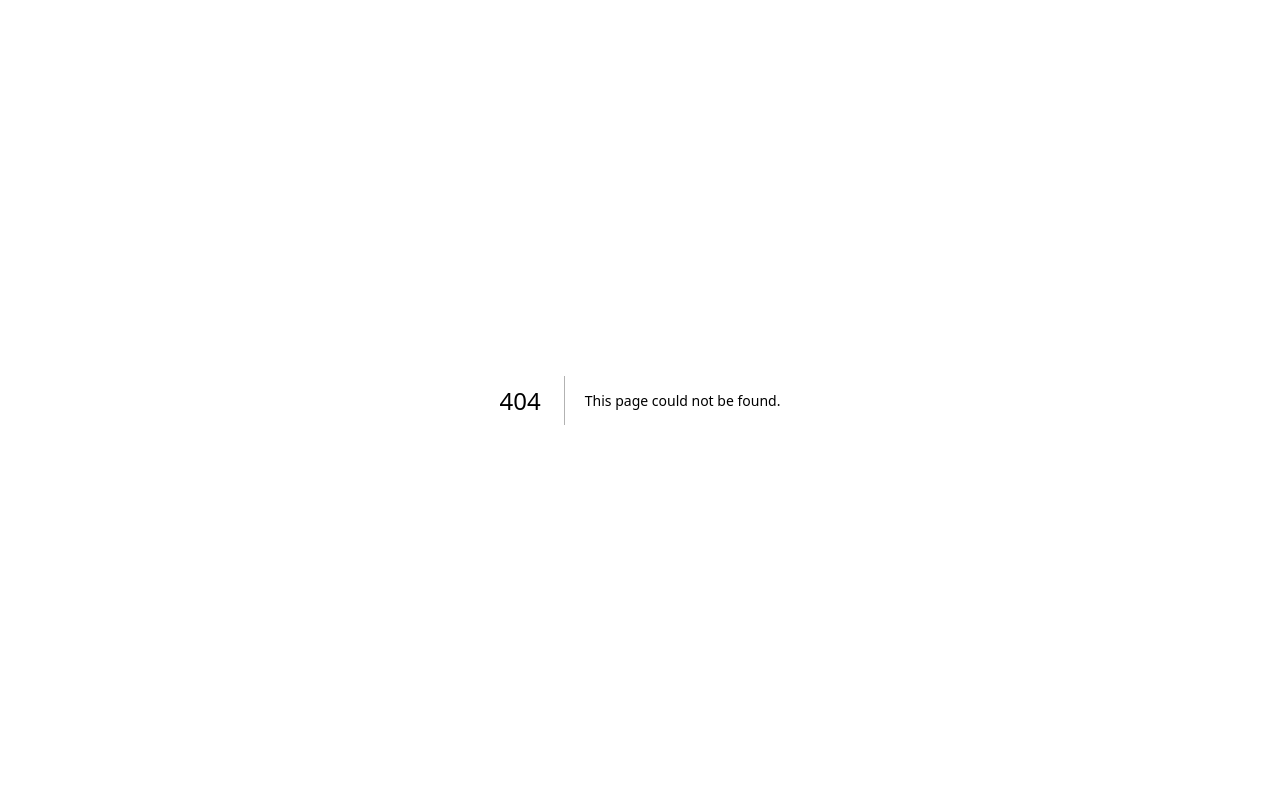
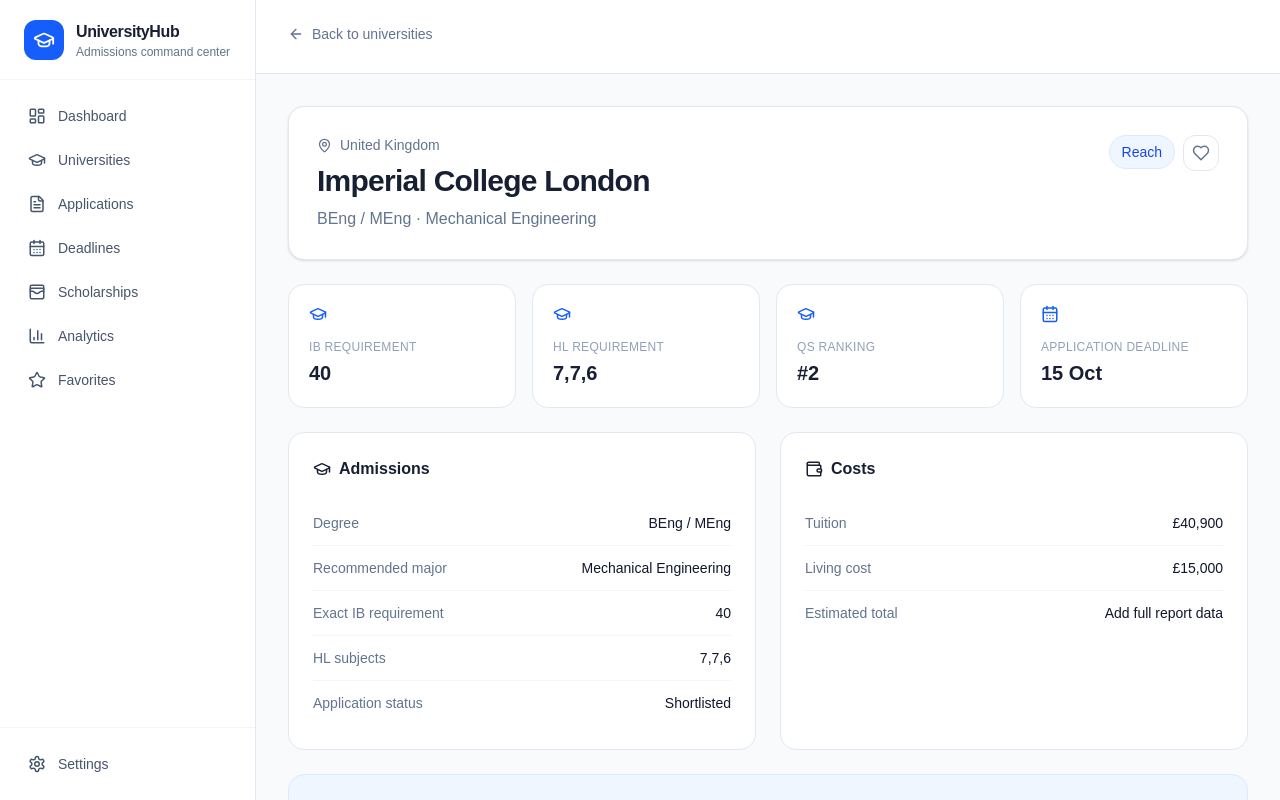
Before and after one commit to swiftpear1o1/UniversityHub101, a Next.js app: page /universities/imperial in a window 1280 px wide. Before the commit this address had no page. Shown: the top 800 px of the page. Built offline with nearby package versions, Linux system fonts and the light colour scheme.

Commit message:
feat: add editable-ready university profile view

```diff
--- /dev/null
+++ b/app/universities/[id]/page.tsx
@@ -0,0 +1,23 @@
+import Link from "next/link";
+import { ArrowLeft, CalendarDays, ExternalLink, GraduationCap, Heart, MapPin, Wallet } from "lucide-react";
+import { Sidebar } from "@/components/Sidebar";
+import { universities } from "@/lib/universities";
+
+export default async function UniversityProfile({ params }: { params: Promise<{ id: string }> }) {
+  const { id } = await params;
+  const university = universities.find((u) => u.id === id);
+  if (!university) return <div className="p-10">University not found.</div>;
+
+  return <div className="min-h-screen bg-slate-50"><Sidebar/><main className="ml-64 min-h-screen">
+    <header className="border-b border-slate-200 bg-white px-8 py-6"><Link href="/universities" className="inline-flex items-center gap-2 text-sm font-medium text-slate-500 hover:text-slate-900"><ArrowLeft size={16}/> Back to universities</Link></header>
+    <div className="space-y-6 p-8">
+      <section className="rounded-2xl border border-slate-200 bg-white p-7 shadow-sm"><div className="flex flex-col justify-between gap-5 md:flex-row"><div><div className="flex items-center gap-2 text-sm text-slate-500"><MapPin size={15}/>{university.country}</div><h1 className="mt-2 text-3xl font-semibold tracking-tight">{university.name}</h1><p className="mt-2 text-slate-500">{university.degree} · {university.major}</p></div><div className="flex items-start gap-2"><span className="rounded-full border border-blue-100 bg-blue-50 px-3 py-1.5 text-sm font-medium text-blue-700">{university.classification}</span><button className="rounded-xl border border-slate-200 p-2 text-slate-500 hover:bg-slate-50"><Heart size={18}/></button></div></div></section>
+      <section className="grid gap-4 md:grid-cols-2 xl:grid-cols-4">{[
+        ["IB requirement", university.ib, GraduationCap], ["HL requirement", university.hl, GraduationCap], ["QS ranking", `#${university.qs}`, GraduationCap], ["Application deadline", university.deadline, CalendarDays]
+      ].map(([label,value,Icon]) => <div key={label as string} className="rounded-2xl border border-slate-200 bg-white p-5"><Icon size={18} className="text-blue-600"/><p className="mt-4 text-xs font-medium uppercase tracking-wide text-slate-400">{label as string}</p><p className="mt-1 text-xl font-semibold">{value as string}</p></div>)}</section>
+      <section className="grid gap-6 lg:grid-cols-2"><Info title="Admissions" icon={<GraduationCap size={18}/>} rows={[["Degree",university.degree],["Recommended major",university.major],["Exact IB requirement",university.ib],["HL subjects",university.hl],["Application status",university.status]]}/><Info title="Costs" icon={<Wallet size={18}/>} rows={[["Tuition",university.tuition],["Living cost",university.living],["Estimated total","Add full report data"]]}/></section>
+      <section className="rounded-2xl border border-blue-100 bg-blue-50 p-6"><h2 className="font-semibold">Full admissions record</h2><p className="mt-2 max-w-3xl text-sm leading-6 text-slate-600">This profile is designed to hold the complete admissions record: requirements, subject prerequisites, English requirements, scholarships, costs, research, internships, employability, salaries, work rights, recommendations and your own notes. Those fields will be populated from the full report during the data-import phase.</p><button className="mt-4 inline-flex items-center gap-2 rounded-xl bg-blue-600 px-4 py-2.5 text-sm font-medium text-white hover:bg-blue-700">Open admissions source <ExternalLink size={15}/></button></section>
+    </div></main></div>;
+}
+
+function Info({ title, icon, rows }: { title: string; icon: React.ReactNode; rows: [string,string][] }) { return <section className="rounded-2xl border border-slate-200 bg-white p-6"><div className="flex items-center gap-2 font-semibold">{icon}{title}</div><div className="mt-5 divide-y divide-slate-100">{rows.map(([label,value])=><div key={label} className="flex items-start justify-between gap-6 py-3 text-sm"><span className="text-slate-500">{label}</span><span className="text-right font-medium text-slate-900">{value}</span></div>)}</div></section>; }
```
